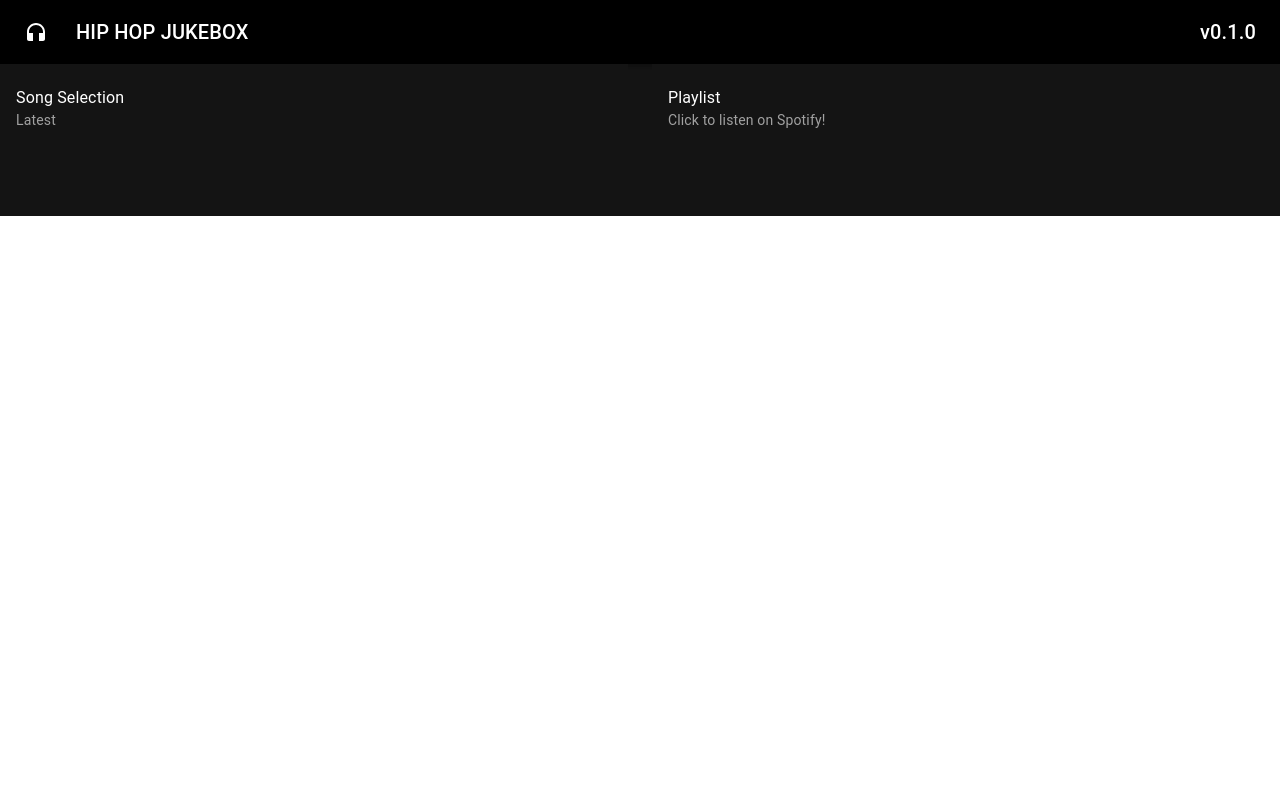
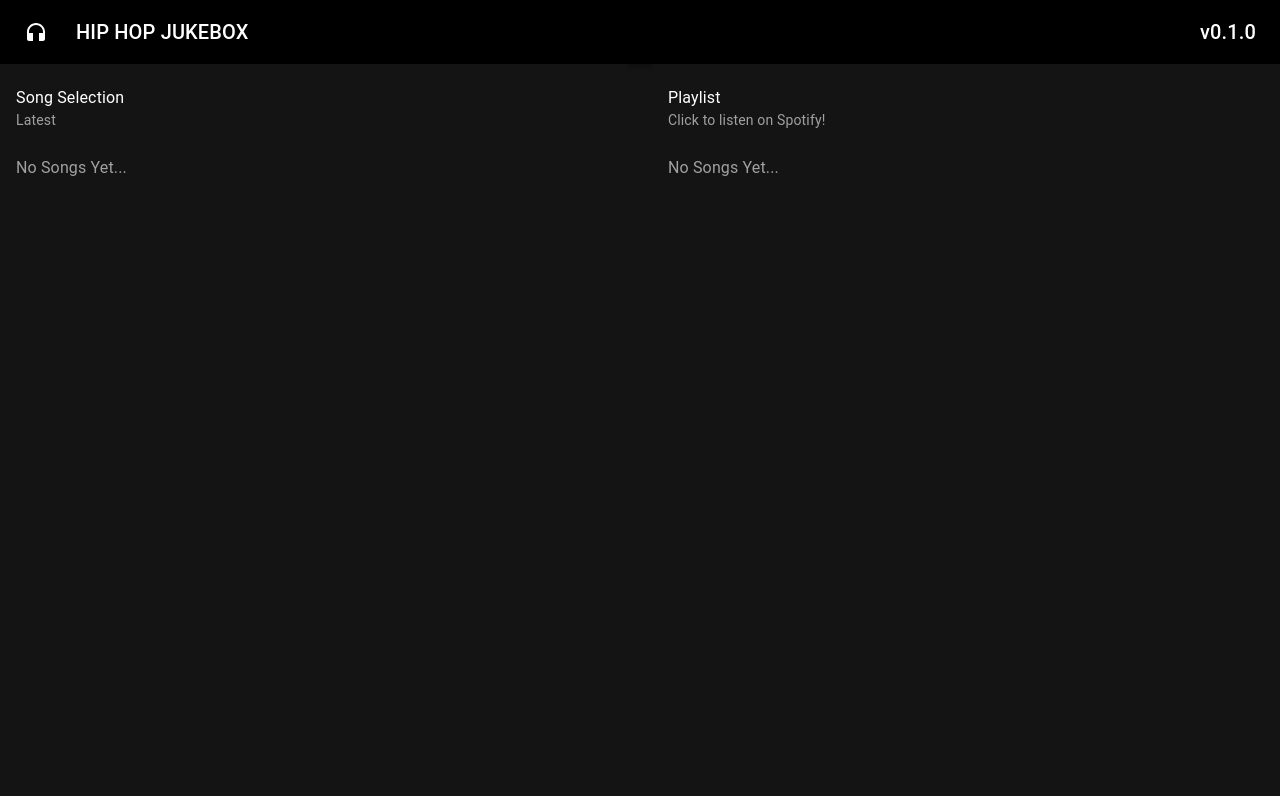
Before and after one commit to zenlyj/hip-hop-jukebox, a React (Create React App) app in the folder frontend/: page /home in a window 1280 px wide. Built offline with nearby package versions, Linux system fonts and the light colour scheme; no server answers; the HTML template or start-up script is replaced by a standard one.

Commit message:
Update grid containers to static height

```diff
--- a/frontend/src/Home.js
+++ b/frontend/src/Home.js
@@ -39,13 +39,13 @@ function Home(props) {
             <Grid item xs={12} sx={{height: '8vh'}}>
                 <AppHeader />
             </Grid>
-            <Grid item xs={6} sx={{maxHeight: '86.2vh'}}>
+            <Grid item xs={6} sx={{height: '84.5vh'}}>
                 <Jukebox forceRender={forceRender}/>
             </Grid>
-            <Grid item xs={6} sx={{maxHeight: '86.2vh'}}>
+            <Grid item xs={6} sx={{height: '84.5vh'}}>
                 <Playlist playSongs={setIsPlaying} updatePlaylistURI={updatePlaylistURI} />
             </Grid>
-            <Grid item xs={12} sx={{height: '8vh'}}>
+            <Grid item xs={12} sx={{height: '10vh'}}>
                 {   sessionStorage.getItem('access_token') !== null  && isPlaying?
                         <SpotifyPlayer
                             token={sessionStorage.getItem('access_token')}
--- a/frontend/src/MusicList.js
+++ b/frontend/src/MusicList.js
@@ -10,6 +10,14 @@ function MusicList(props) {
 		const songs = props.songs
 		let listItems = []
 		listItems.push(props.listHeader)
+
+		if (songs.length === 0) {
+			listItems.push(<ListItem>
+				<ListItemText primary='No Songs Yet...' primaryTypographyProps={{color: '#a1a1a1ff'}} />
+			</ListItem>)
+			return listItems
+		}
+
 		for (let i = 0; i < songs.length; i++) {
 			const song = songs[i]
 			const listItem = (<ListItem disablePadding key={song.id}>
```
